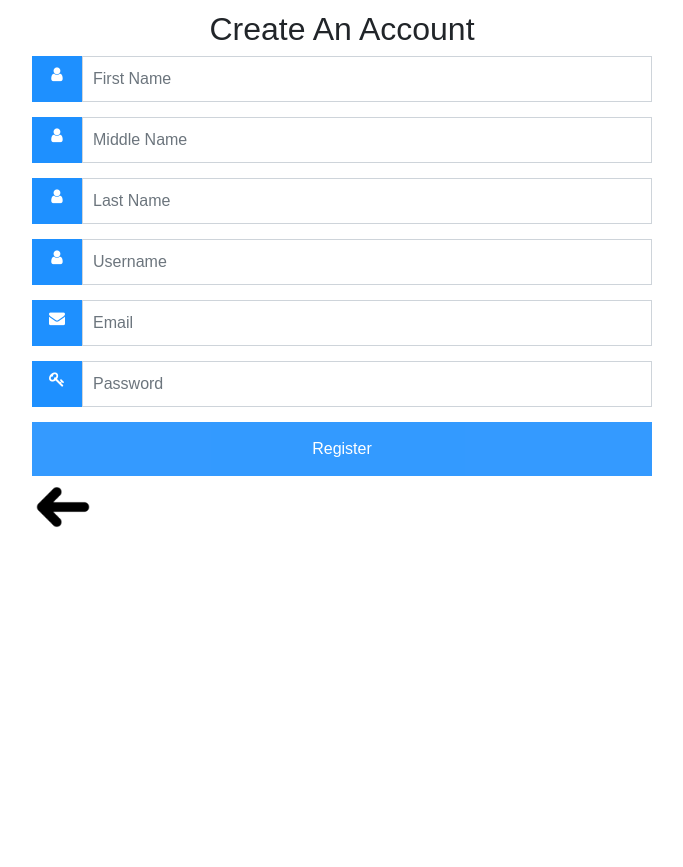
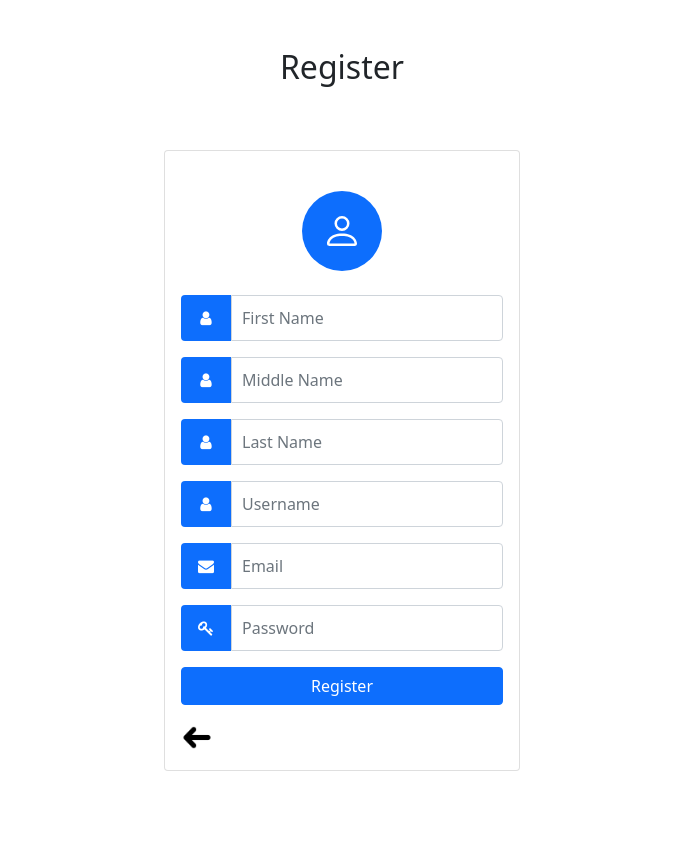
Before and after one commit to anishkam98/Flask-IM-Web-App, a Python web app: template flask/templates/register.html in a window 1280 px wide. Shown: the whole page, without its empty margins (298-981 px from the left). Before the commit the page ends 527 px from the top, so only its background shows below. Run offline with Jinja, Linux system fonts and the light colour scheme; the template is opened without the code that fills it, so the values that code supplies are empty; some libraries are stand-ins or nearby versions.

Commit message:
Query, DML, and styling updates
- Updated error message logic and verbiage
- Reduced number of queries
- Reduced DMLs
- Created form header component
- Updated registration form styling
- Fixed form reference to old/deprecated route

```diff
--- a/flask/static/assets/css/Register-form.css
+++ b/flask/static/assets/css/Register-form.css
@@ -25,25 +25,29 @@
 
 .rf-icon {
   padding: 10px;
-  background: dodgerblue;
+  background: var(--bs-primary);
   color: white;
   min-width: 50px;
   text-align: center;
+  display: flex;
+  flex-direction: column;
+  justify-content: center;
+  border-radius: 0.25rem 0 0 0.25rem;
 }
 
 .rf-input-field {
   width: 100%;
   padding: 10px;
   outline: none;
-  border-radius: 0;
+  border-radius: 0 0.25rem 0.25rem 0;
 }
 
 .rf-input-field:focus {
-  border: 2px solid dodgerblue;
+  border: 2px solid var(--bs-primary);
 }
 
 .rf-btn {
-  background-color: dodgerblue;
+  background-color: var(--bs-primary);
   color: white;
   padding: 15px 20px;
   border: none;
--- a/flask/static/assets/css/styles.css
+++ b/flask/static/assets/css/styles.css
@@ -27,6 +27,10 @@ body{
 
 #back-arrow:hover {
     transform: scale(1.3);
+}
+
+.icon-input-container {
+    display: flex;
 }
 
 /* Main page styles */
--- /dev/null
+++ b/flask/templates/components/form-header.html
@@ -0,0 +1,7 @@
+<!DOCTYPE html>
+<div class="row mb-5">
+    <div class="col-md-8 col-xl-6 text-center mx-auto">
+        <h2>{{ heading }}</h2>
+        <p class="w-lg-50"></p>
+    </div>
+</div>
--- a/flask/templates/home.html
+++ b/flask/templates/home.html
@@ -27,7 +27,7 @@
         </div>
         <div id="online-users-container">
             Online Users
-            <form id="online-users" action="/main" method="post">
+            <form id="online-users" action="/home" method="post">
                 <input type="hidden" name="csrf_token" value="{{ csrf_token() }}"/>
                 <input type="hidden" name="username" value="" id="online-username" />
                 <input type="hidden" name="other_userid" value="" id="online-userid" />
--- a/flask/templates/register.html
+++ b/flask/templates/register.html
@@ -13,23 +13,42 @@
 </head>
 
 <body id="register-body">
-    <div class="rf-register-form">
+    <section class="position-relative py-4 py-xl-5">
+        <div class="container">
+            {% with heading='Register' %}
+            {% include 'components/form-header.html' %}
+            {% endwith %}
+            <div class="row d-flex justify-content-center">
+                <div class="col-md-6 col-xl-4">
+                    <div class="card mb-5">
+                        <div class="card-body d-flex flex-column align-items-center">
+                            <div class="bs-icon-xl bs-icon-circle bs-icon-primary bs-icon my-4">
+                                <svg xmlns="http://www.w3.org/2000/svg" width="1em" height="1em" fill="currentColor" viewBox="0 0 16 16" class="bi bi-person">
+                                    <path d="M8 8a3 3 0 1 0 0-6 3 3 0 0 0 0 6zm2-3a2 2 0 1 1-4 0 2 2 0 0 1 4 0zm4 8c0 1-1 1-1 1H3s-1 0-1-1 1-4 6-4 6 3 6 4zm-1-.004c-.001-.246-.154-.986-.832-1.664C11.516 10.68 10.289 10 8 10c-2.29 0-3.516.68-4.168 1.332-.678.678-.83 1.418-.832 1.664h10z"></path>
+                                </svg>
+                            </div>
                             <form class="rg-form" action="/register" method="post">
                                 <input type="hidden" name="csrf_token" value="{{ csrf_token() }}"/>
-            <h2>Create An Account</h2>
-            <div class="rf-input-container"><i class="fa fa-star fa fa-user rf-icon"></i><input class="form-control rf-input-field" type="text" placeholder="First Name" name="firstname" required maxlength="40"></div>
-            <div class="rf-input-container"><i class="fa fa-star fa fa-user rf-icon"></i><input class="form-control rf-input-field" type="text" placeholder="Middle Name" name="middlename" maxlength="40"></div>
-            <div class="rf-input-container"><i class="fa fa-star fa fa-user rf-icon"></i><input class="form-control rf-input-field" type="text" placeholder="Last Name" name="lastname" required maxlength="40"></div>
-            <div class="rf-input-container"><i class="fa fa-star fa fa-user rf-icon"></i><input class="form-control rf-input-field" type="text" placeholder="Username" name="username" required maxlength="40"></div>
-            <div class="rf-input-container"><i class="fa fa-star fa fa-envelope rf-icon"></i><input class="form-control rf-input-field" type="email" placeholder="Email" name="email" required maxlength="40"></div>
-            <div class="rf-input-container"><i class="fa fa-star fa fa-key rf-icon"></i><input class="form-control rf-input-field" type="password" placeholder="Password" name="password" required maxlength="45"></div>
-            <button class="btn btn-primary rf-btn" type="submit">Register</button>
+                                <div class="mb-3 icon-input-container"><i class="fa fa-star fa fa-user rf-icon"></i><input class="form-control rf-input-field" type="text" placeholder="First Name" name="firstname" required maxlength="40"></div>
+                                <div class="mb-3 icon-input-container"><i class="fa fa-star fa fa-user rf-icon"></i><input class="form-control rf-input-field" type="text" placeholder="Middle Name" name="middlename" maxlength="40"></div>
+                                <div class="mb-3 icon-input-container"><i class="fa fa-star fa fa-user rf-icon"></i><input class="form-control rf-input-field" type="text" placeholder="Last Name" name="lastname" required maxlength="40"></div>
+                                <div class="mb-3 icon-input-container"><i class="fa fa-star fa fa-user rf-icon"></i><input class="form-control rf-input-field" type="text" placeholder="Username" name="username" required maxlength="40"></div>
+                                <div class="mb-3 icon-input-container"><i class="fa fa-star fa fa-envelope rf-icon"></i><input class="form-control rf-input-field" type="email" placeholder="Email" name="email" required maxlength="40"></div>
+                                <div class="mb-3 icon-input-container"><i class="fa fa-star fa fa-key rf-icon"></i><input class="form-control rf-input-field" type="password" placeholder="Password" name="password" required maxlength="45"></div>
+                                <div class="mb-3">
+                                    <button class="btn btn-primary d-block w-100" type="submit">Register</button>
+                                </div>
                                 <div id="error-message">{{ errorMessage }}</div>
                                 <div id="back-arrow-container">
                                     <a id="back-arrow-anchor" href="{{ url_for('login') }}"><img id="back-arrow" src="{{url_for('static', filename='/assets/images/back_arrow.png')}}" alt="Back arrow icon" /></a>
                                 </div>
                             </form>
                         </div>
+                    </div>
+                </div>
+            </div>
+        </div>
+    </section>
     <script src="{{url_for('static', filename='/assets/bootstrap/js/bootstrap.min.js')}}"></script>
 </body>
 
```
Also changed, not shown: flask/app.py (+15 -17 lines), flask/templates/login.html (+7 -8 lines). Lines whose indentation alone changed are shown as unchanged.
